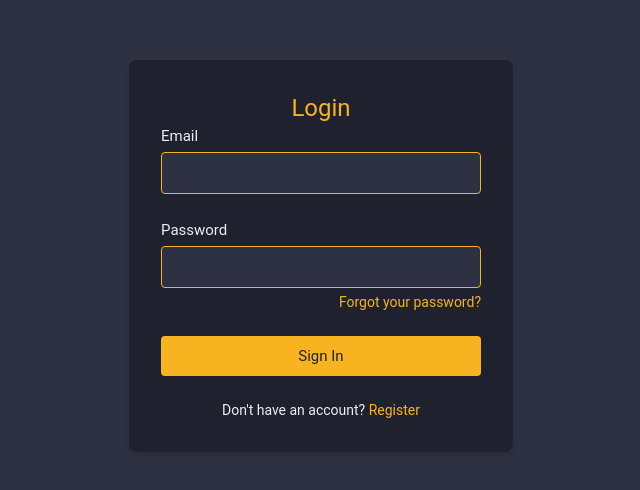
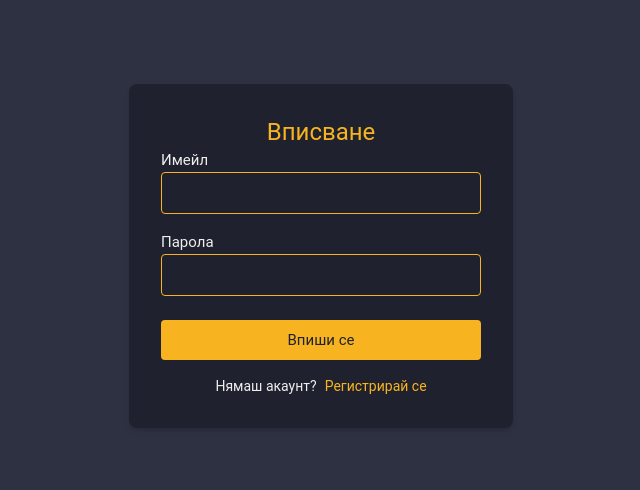
Before and after one commit to Speed-IT-Up-School-Edition-2025/NemetschekEventManagerFrontend, a Vue app: page /login in a window 1280 px wide. Shown: the part 144-634 px from the top of the page, without its empty margins (319-959 px from the left). Built offline with nearby package versions, Linux system fonts and the light colour scheme.

Commit message:
added registration

```diff
--- a/src/views/LogInView.vue
+++ b/src/views/LogInView.vue
@@ -1,65 +1,81 @@
 <template>
-	<div
-		class="h-screen flex items-center justify-center bg-grey overflow-hidden">
+	<div class="min-h-screen flex items-center justify-center bg-grey">
 		<form
-			@submit.prevent="handleLogin"
+			@submit.prevent="handleSubmit"
 			class="bg-dark-grey p-8 rounded-lg shadow-md w-full max-w-sm">
 			<h2 class="text-yellow text-2xl font-semibold text-center mb-6">
-				Login
+				{{ isLogin ? "Вписване" : "Регистрация" }}
 			</h2>
-
-			<div class="flex flex-col gap-6">
+			<div class="flex flex-col gap-4">
 				<div>
-					<label for="email" class="block text-white mb-1"
-						>Email</label
-					>
+					<label class="text-white mb-1" for="email">Имейл</label>
 					<input
 						id="email"
 						type="email"
-						v-model="email"
+						v-model="form.email"
 						required
-						class="w-full px-3 py-2 border rounded focus:outline-none focus:border-white text-yellow bg-grey" />
+						class="w-full px-3 py-2 border rounded focus:outline-none focus:border-white text-yellow" />
 				</div>
 
 				<div>
-					<label for="password" class="block text-white mb-1"
-						>Password</label
-					>
+					<label class="text-white mb-1" for="password"> Парола </label>
 					<input
 						id="password"
 						type="password"
-						v-model="password"
+						v-model="form.password"
 						required
-						class="w-full px-3 py-2 border rounded focus:outline-none focus:border-white text-yellow bg-grey" />
-					<a
-						href="#"
-						class="text-yellow hover:underline text-sm float-right mt-1"
-						>Forgot your password?</a
-					>
+						class="w-full px-3 py-2 border rounded focus:outline-none focus:border-white text-yellow" />
 				</div>
-
+				<div v-if="!isLogin">
+					<label class="text-white mb-1" for="confirmPassword"> Потвърди парола </label>
+					<input
+						id="confirmPassword"
+						type="password"
+						v-model="form.confirmPassword"
+						required
+						class="w-full px-3 py-2 border rounded focus:outline-none focus:border-white text-yellow" />
+				</div>
+			</div>
+			<button
+				type="submit"
+				class="mt-6 w-full bg-yellow text-dark-grey py-2 rounded hover:bg-yellow-dark cursor-pointer">
+				{{ isLogin ? "Впиши се" : "Регистрирай се" }}
+			</button>
+			<div class="mt-4 text-center text-sm">
+				<span class="text-white">
+					{{ isLogin ? "Нямаш акаунт?" : "Имаш акаунт?" }}
+				</span>
 				<button
-					type="submit"
-					class="w-full bg-yellow text-dark-grey py-2 rounded hover:opacity-90 transition-colors font-medium">
-					Sign In
+					type="button"
+					@click="toggleMode"
+					class="text-yellow hover:underline ml-2 cursor-pointer">
+					{{ isLogin ? "Регистрирай се" : "Впиши се" }}
 				</button>
-			</div>
-
-			<div class="mt-6 text-center text-sm text-white">
-				Don't have an account?
-				<a href="#" class="text-yellow hover:underline">Register</a>
 			</div>
 		</form>
 	</div>
 </template>
 
 <script setup lang="ts">
-import { ref } from "vue";
-
-const email = ref("");
-const password = ref("");
-
-function handleLogin() {
-	console.log("Logging in with", email.value, password.value);
+import { reactive, ref } from "vue";
+import { useRouter } from "vue-router";
+const isLogin = ref(true);
+const form = reactive({
+	email: "",
+	password: "",
+	confirmPassword: "",
+});
+const router = useRouter();
+function toggleMode() {
+	isLogin.value = !isLogin.value;
+	form.confirmPassword = ""; // Reset confirm password field when toggling
+}
+function handleSubmit() {
+	if (!isLogin.value && form.password !== form.confirmPassword) {
+		alert("Паролите не съвпадат!");
+		return;
+	}
+	console.log(`${isLogin.value ? "Logging in" : "Registering"} with`, form);
+	router.push("/home"); // Change to your app's route
 }
 </script>
```
